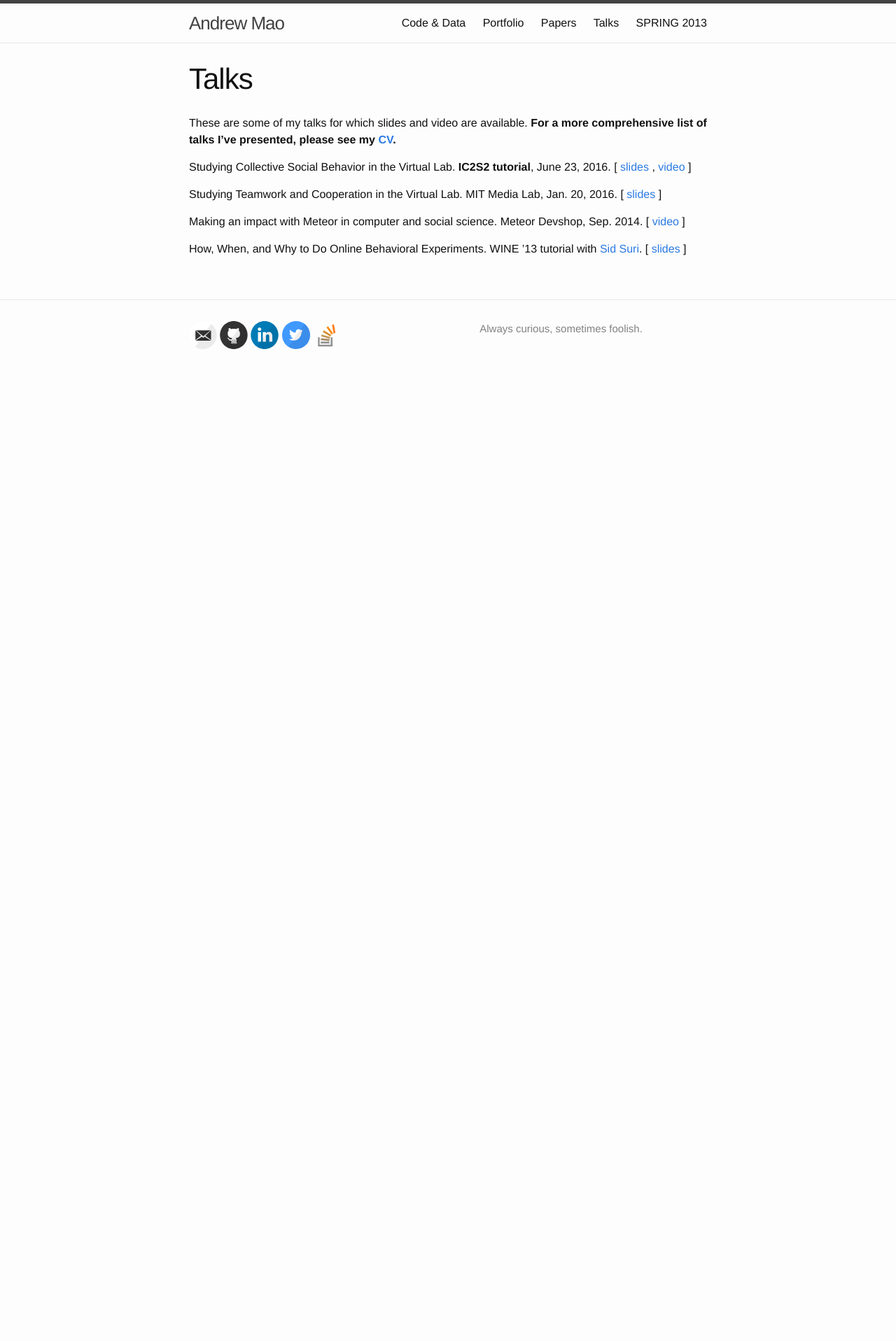
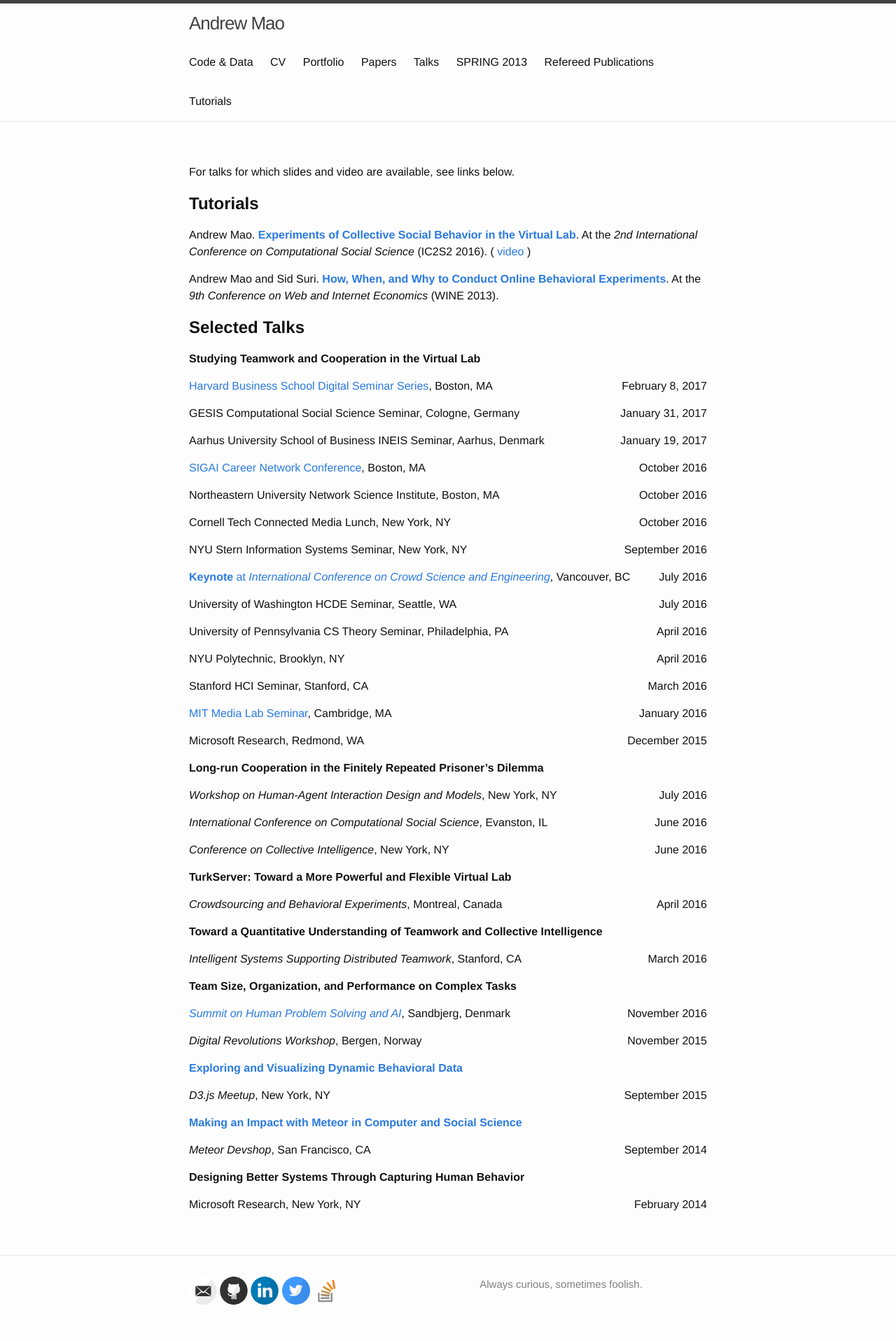
Before and after one commit to mizzao/andrewmao.net, a Jekyll site: the page built from talks.md, in a window 1280 px wide. Shown: the whole page at 70% size. Built offline with Jekyll 4.4.1, drawn with Linux system fonts in a browser that asks for light colours; before the commit the page ends 900 px from its top, so only the background shows below that.

```diff
--- a/_layouts/page.html
+++ b/_layouts/page.html
@@ -4,7 +4,9 @@ layout: default
 <article class="post">
 
   <header class="post-header">
+    {% if page.hidetitle == blank %}
     <h1 class="post-title">{{ page.title }}</h1>
+    {% endif %}
   </header>
 
   <div class="post-content">
--- a/css/main.scss
+++ b/css/main.scss
@@ -64,6 +64,10 @@ $on-laptop:        800px;
   width: 40%;
 }
 
+.right {
+  float: right;
+}
+
 .clearfix {
   clear: both;
 }
--- /dev/null
+++ b/presentations.md
@@ -0,0 +1,148 @@
+**Tutorials**
+=============
+
+Andrew Mao.
+[**Experiments of Collective Social Behavior in the Virtual Lab**][ic2s2-slides].
+At the *2nd International Conference on Computational Social Science* (IC2S2 2016).
+(
+[video](https://mediasite.kellogg.northwestern.edu/Mediasite/Play/a3e4973f29594548a8684947ae60b1291d?catalog=1533bdef-0c88-4513-ad97-5fce50c92e62)
+)
+
+[ic2s2-slides]: https://www.dropbox.com/s/vrnoimmp5sb7lv1/IC2S216_experiments.pdf?raw=1
+
+Andrew Mao and Sid Suri.
+[**How, When, and Why to Conduct Online
+Behavioral Experiments**][wine-experiments].
+At the *9th Conference on Web and Internet Economics* (WINE 2013).
+
+[wine-experiments]: https://www.dropbox.com/s/yok8mo5f2l1rmu0/WINE13_experiments.pdf?raw=1
+
+**Selected Talks**
+==================
+
+**Studying Teamwork and Cooperation in the Virtual Lab**
+
+February 8, 2017
+{: .right }
+[Harvard Business School Digital Seminar Series][hbs17], Boston, MA
+
+[hbs17]: https://digital.hbs.edu/events/studying-teamwork-cooperation-virtual-lab/
+
+January 31, 2017
+{: .right }
+GESIS Computational Social Science Seminar, Cologne, Germany
+
+January 19, 2017
+{: .right }
+Aarhus University School of Business INEIS Seminar,
+Aarhus, Denmark
+
+October 2016
+{: .right }
+[SIGAI Career Network Conference][sigai16], Boston, MA
+
+[sigai16]: https://sigai.acm.org/cnc/
+
+October 2016
+{: .right }
+Northeastern University Network Science Institute, Boston, MA
+
+October 2016
+{: .right }
+Cornell Tech Connected Media Lunch, New York, NY
+
+September 2016
+{: .right }
+NYU Stern Information Systems Seminar, New York, NY
+
+July 2016
+{: .right }
+[**Keynote** at *International Conference on Crowd Science and Engineering*][iccse16], Vancouver, BC
+
+[iccse16]: http://iccse2016.crowdscience.org/program-keynotes.html
+
+July 2016
+{: .right }
+University of Washington HCDE Seminar, Seattle, WA
+
+April 2016
+{: .right }
+University of Pennsylvania CS Theory Seminar, Philadelphia, PA
+
+April 2016
+{: .right }
+NYU Polytechnic, Brooklyn, NY
+
+March 2016
+{: .right }
+Stanford HCI Seminar, Stanford, CA
+
+January 2016
+{: .right }
+[MIT Media Lab Seminar][ml16], Cambridge, MA
+
+[ml16]: https://www.media.mit.edu/events/andrew-mao-studying-teamwork-and-cooperation-virtual-lab/
+
+December 2015
+{: .right }
+Microsoft Research, Redmond, WA
+
+**Long-run Cooperation in the Finitely Repeated Prisoner’s Dilemma**
+
+July 2016
+{: .right }
+*Workshop on Human-Agent Interaction Design and Models*, New York, NY
+
+June 2016
+{: .right }
+*International Conference on Computational Social Science*, Evanston, IL
+
+June 2016
+{: .right }
+*Conference on Collective Intelligence*, New York, NY
+
+**TurkServer: Toward a More Powerful and Flexible Virtual Lab**
+
+April 2016
+{: .right }
+*Crowdsourcing and Behavioral Experiments*, Montreal, Canada
+
+**Toward a Quantitative Understanding of Teamwork and Collective Intelligence**
+
+March 2016
+{: .right }
+*Intelligent Systems Supporting Distributed Teamwork*, Stanford, CA
+
+**Team Size, Organization, and Performance on Complex Tasks**
+
+November 2016
+{: .right }
+[*Summit on Human Problem Solving and AI*][hpsai], Sandbjerg, Denmark
+
+[hpsai]: https://summit.scienceathome.org/
+
+November 2015
+{: .right }
+*Digital Revolutions Workshop*, Bergen, Norway
+
+[**Exploring and Visualizing Dynamic Behavioral Data**][d315]
+
+September 2015
+{: .right }
+*D3.js Meetup*, New York, NY
+
+[d315]: https://www.meetup.com/NYC-D3-JS/events/225586320/
+
+[**Making an Impact with Meteor in Computer and Social Science**][meteor-devshop]
+
+September 2014
+{: .right }
+*Meteor Devshop*, San Francisco, CA
+
+[meteor-devshop]: https://www.youtube.com/watch?v=cJbGNpmE7f0
+
+**Designing Better Systems Through Capturing Human Behavior**
+
+February 2014
+{: .right }
+Microsoft Research, New York, NY
--- a/talks.md
+++ b/talks.md
@@ -3,24 +3,6 @@ title: Talks
 layout: page
 ---
 
-These are some of my talks for which slides and video are available.
-**For a more comprehensive list of talks I've presented, please see my [CV].**
+For talks for which slides and video are available, see links below.
 
-[cv]: https://dl.dropboxusercontent.com/u/13229094/papers/cv.pdf
-
-Studying Collective Social Behavior in the Virtual Lab.
-**IC2S2 tutorial**, June 23, 2016.
-[
-[slides](https://dl.dropboxusercontent.com/u/13229094/papers/IC2S216_experiments.pdf)
-,
-[video](https://mediasite.kellogg.northwestern.edu/Mediasite/Play/a3e4973f29594548a8684947ae60b1291d?catalog=1533bdef-0c88-4513-ad97-5fce50c92e62)
-]
-
-Studying Teamwork and Cooperation in the Virtual Lab. MIT Media Lab, Jan. 20, 2016. [ <a href="https://dl.dropboxusercontent.com/u/13229094/papers/2016-01-20-ml.pdf"
-target="_blank">slides</a> ]
-
-<p class="yt watch-title-container">
-  <span id="eow-title" class="watch-title " dir="ltr" title="Andrew Mao: Making an impact with Meteor in computer and social science -- September Devshop SF">Making an impact with Meteor in computer and social science. Meteor Devshop, Sep. 2014. [ <a href="https://www.youtube.com/watch?v=cJbGNpmE7f0" target="_blank">video</a> ]</span>
-</p>
-
-How, When, and Why to Do Online Behavioral Experiments. WINE &#8217;13 tutorial with [Sid Suri](http://www.sidsuri.com/). [ <a href="https://dl.dropboxusercontent.com/u/13229094/papers/WINE13_experiments.pdf" target="_blank">slides</a> ]
+{% include_relative presentations.md %}
```
Also changed, not shown: calendar.md (added, +5 -0 lines), cv.md (added, +208 -0 lines), index.md (+1 -1 lines), papers.md (added, +82 -0 lines), research.md (+9 -38 lines).
